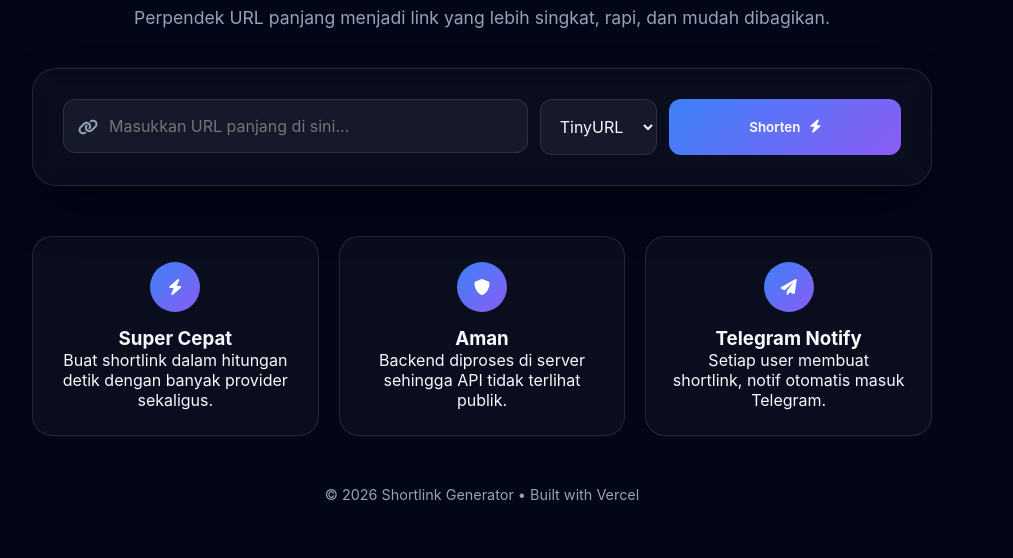
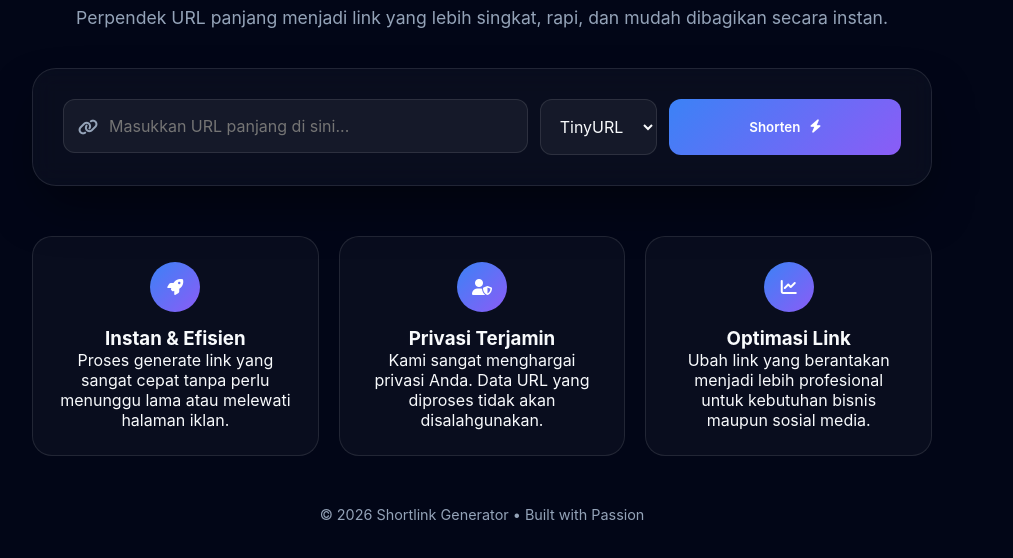
Before and after one commit to HidzzY/WebShortLink, a website: page index.html in a window 1280 px wide. Shown: the part 196-754 px from the top of the page, without its empty margins (158-1171 px from the left). Drawn offline with Linux system fonts and the light colour scheme.

Commit message:
Update index.html

```diff
--- a/index.html
+++ b/index.html
@@ -5,10 +5,9 @@
   <meta name="viewport" content="width=device-width, initial-scale=1.0"/>
   <title>Shortlink Generator — Modern UI</title>
   <link rel="stylesheet" href="style.css" />
-  <!-- Menggunakan ikon dari Lucide atau FontAwesome untuk pemanis -->
   <link rel="stylesheet" href="https://cdnjs.cloudflare.com/ajax/libs/font-awesome/6.0.0/css/all.min.css">
 </head>
-<body class="dark-theme"> <!-- Default dark -->
+<body class="dark-theme">
 
   <nav class="navbar">
     <div class="theme-toggle" onclick="toggleTheme()">
@@ -20,7 +19,7 @@
     <header>
       <h1>Shortlink <span>Generator</span></h1>
       <p class="subtitle">
-        Perpendek URL panjang menjadi link yang lebih singkat, rapi, dan mudah dibagikan.
+        Perpendek URL panjang menjadi link yang lebih singkat, rapi, dan mudah dibagikan secara instan.
       </p>
     </header>
 
@@ -50,7 +49,7 @@
 
       <div id="result-container" class="hidden">
         <p id="result">Hasil shortlink akan muncul di sini</p>
-        <button onclick="copyToClipboard()" id="copy-btn" class="btn-icon">
+        <button id="copy-btn" class="btn-icon">
           <i class="fas fa-copy"></i>
         </button>
       </div>
@@ -58,26 +57,26 @@
 
     <section class="features">
       <div class="feature-box">
-        <div class="icon-circle"><i class="fas fa-bolt"></i></div>
-        <h3>Super Cepat</h3>
-        <p>Buat shortlink dalam hitungan detik dengan banyak provider sekaligus.</p>
+        <div class="icon-circle"><i class="fas fa-rocket"></i></div>
+        <h3>Instan & Efisien</h3>
+        <p>Proses generate link yang sangat cepat tanpa perlu menunggu lama atau melewati halaman iklan.</p>
       </div>
 
       <div class="feature-box">
-        <div class="icon-circle"><i class="fas fa-shield-alt"></i></div>
-        <h3>Aman</h3>
-        <p>Backend diproses di server sehingga API tidak terlihat publik.</p>
+        <div class="icon-circle"><i class="fas fa-user-shield"></i></div>
+        <h3>Privasi Terjamin</h3>
+        <p>Kami sangat menghargai privasi Anda. Data URL yang diproses tidak akan disalahgunakan.</p>
       </div>
 
       <div class="feature-box">
-        <div class="icon-circle"><i class="fas fa-paper-plane"></i></div>
-        <h3>Telegram Notify</h3>
-        <p>Setiap user membuat shortlink, notif otomatis masuk Telegram.</p>
+        <div class="icon-circle"><i class="fas fa-chart-line"></i></div>
+        <h3>Optimasi Link</h3>
+        <p>Ubah link yang berantakan menjadi lebih profesional untuk kebutuhan bisnis maupun sosial media.</p>
       </div>
     </section>
 
     <footer>
-      <p>© 2026 Shortlink Generator • Built with Vercel</p>
+      <p>© 2026 Shortlink Generator • Built with Passion</p>
     </footer>
   </div>
 
```
